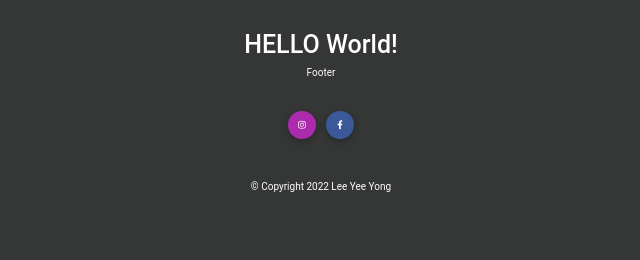
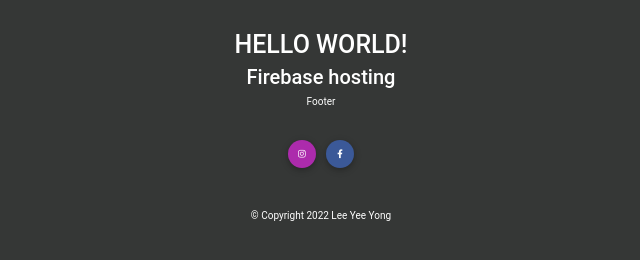
Before and after one commit to yeeyonglyy/website, a plain HTML site: page public/index.html in a window 1280 px wide. Shown: the whole page, without its empty margins (319-959 px from the left). Drawn offline with nearby package versions, Linux system fonts and the light colour scheme.

Commit message:
Update index.html

```diff
--- a/public/index.html
+++ b/public/index.html
@@ -20,7 +20,8 @@
 <div class="container-fluid text-center text-white">
   <div class="row">
     <div class="col-xs-12 pt-5">
-      <h1>HELLO World!</h1>
+      <h1>HELLO WORLD!</h1>
+      <h2>Firebase hosting</h2>
     </div>
   </div>
 </div>
```
